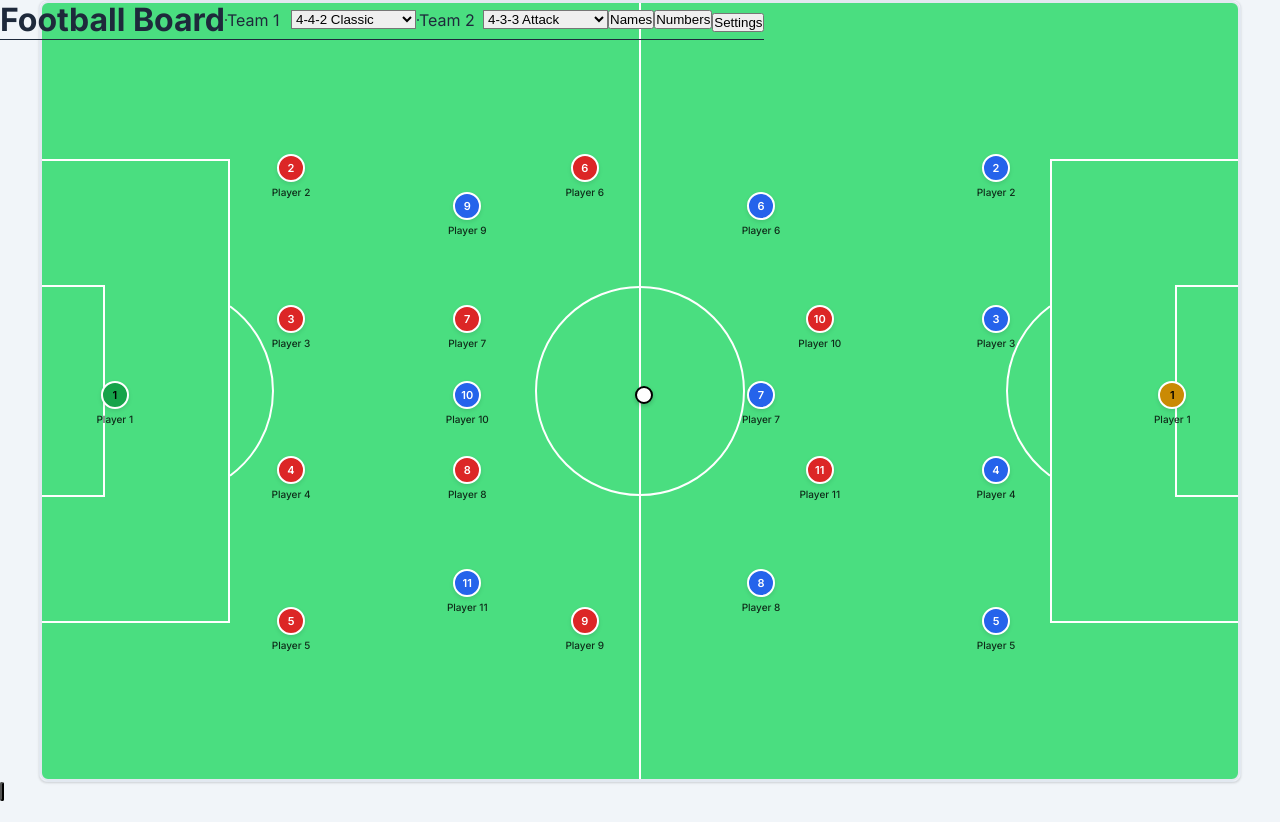
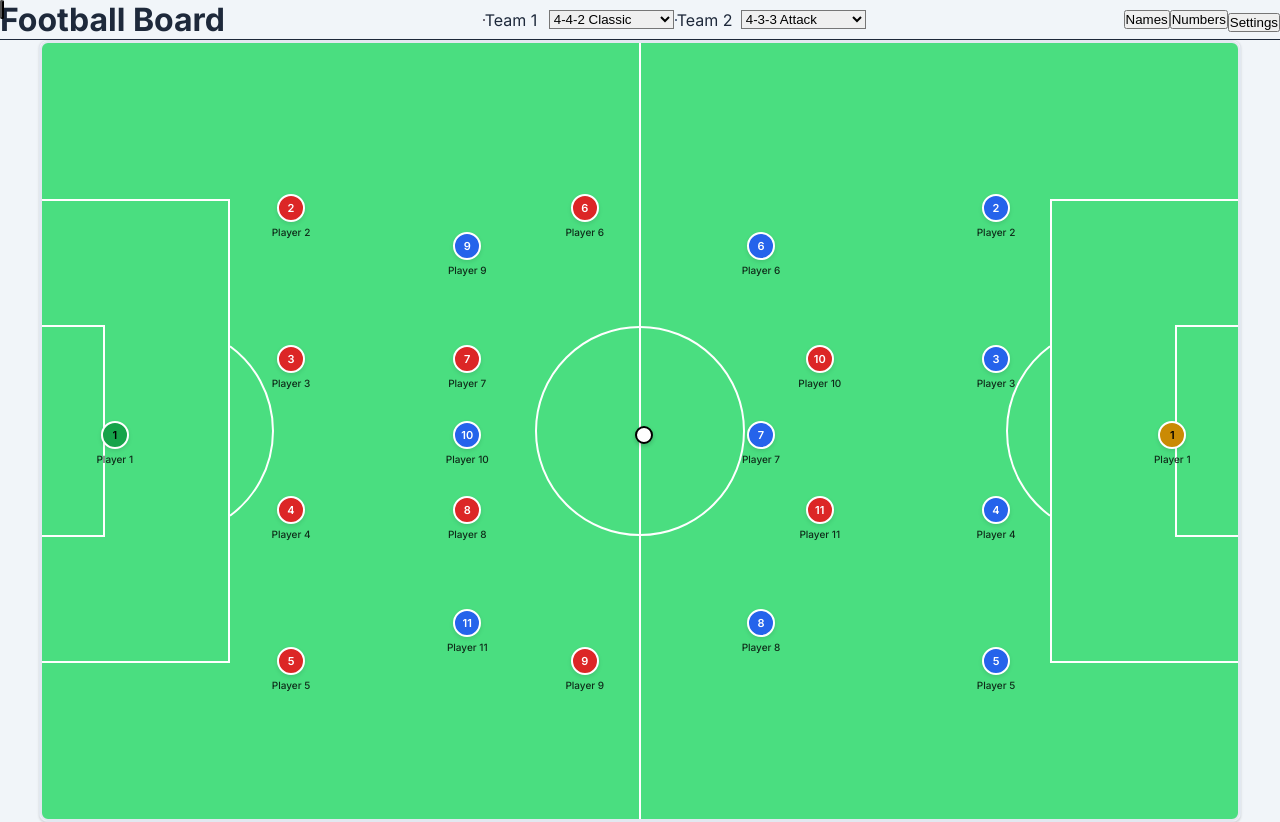
Before and after one commit to kaimrdth/Football-Board, a React (Vite) app: page / in a window 1280 px wide. Before the commit the page ends 800 px from the top, so only its background shows below. Built offline with nearby package versions, Linux system fonts and the light colour scheme.

Commit message:
update: 2025-08-10 12:43

```diff
--- a/src/App.tsx
+++ b/src/App.tsx
@@ -12,9 +12,9 @@
   const selectPlayer = useGameStore(state => state.selectPlayer);
 
   return (
-    <div className="min-h-screen relative">
-      {/* Fixed Header with Controls */}
-      <div className="fixed top-0 left-0 right-0 z-50 bg-white border-b border-gray-200 shadow-sm h-20">
+    <div className="min-h-screen flex flex-col">
+      {/* Header Section */}
+      <header className="bg-white border-b border-gray-200 shadow-sm">
         <div className="w-full max-w-7xl mx-auto px-4 sm:px-6 py-4">
           <div className="flex items-center justify-between">
             {/* Left: Title */}
@@ -32,12 +32,11 @@
             </div>
           </div>
         </div>
-      </div>
+      </header>
 
-      {/* Main Content with top padding to account for fixed header */}
-      <div className="pt-20 p-4 sm:p-6 w-full">
+      {/* Main Content Section */}
+      <main className="flex-1 p-4 sm:p-6 w-full">
         <div className="w-full max-w-7xl mx-auto">
-
           <DragContext>
             <div className="flex justify-center">
               <div className="flex-shrink-0">
@@ -51,7 +50,7 @@
             onClose={() => selectPlayer(null)}
           />
         </div>
-      </div>
+      </main>
 
       <FloatingResetButton />
     </div>
```
Also changed, not shown: 7 other files (tests, documents, lock files or other folders).
